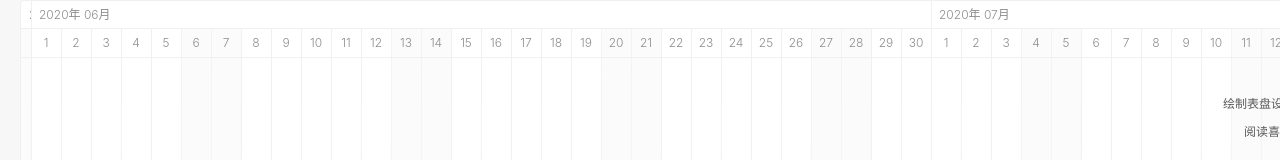
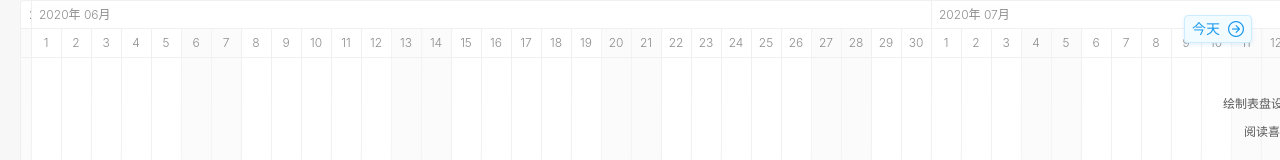
Before and after one commit to XiaoDHuang/ts-gant, a Vue app: page / in a window 1280 px wide. Shown: the top 160 px of the page. Built offline with nearby package versions, Linux system fonts and the light colour scheme.

Commit message:
feat: 甘特图时间跳转

```diff
--- a/src/components/gantt-chart-drag.vue
+++ b/src/components/gantt-chart-drag.vue
@@ -87,6 +87,8 @@
                   :viewTranslateX="translateX"
                   :translateX="bar.translateX"
                   :translateY="bar.translateY"
+                  :width="bar.width"
+                  @timeTranslateLocation="locaTimeTranslate"
                 ></task-bar-thumb>
                 <task-bar
                   v-else
@@ -105,6 +107,12 @@
             </div>
           </div>
         </main>
+        <time-indicator
+          :viewTranslateX="translateX"
+          :viewWidth="viewWidth"
+          :pxUnitAmp="pxUnitAmp"
+          @timeTranslateLocation="locaTimeTranslate"
+        ></time-indicator>
       </div>
     </div>
   </div>
@@ -116,9 +124,9 @@ import dayjs from "dayjs"; // 导入日期js
 // const uuidv4 = require("uuid/v4"); // 导入uuid生成插件
 import isBetween from "dayjs/plugin/isBetween";
 // import weekday from 'dayjs/plugin/weekday';
-import taskBar from './task-bar';
-import taskBarThumb from './task-bar-thumb';
-
+import TaskBar from './task-bar';
+import TaskBarThumb from './task-bar-thumb';
+import TimeIndicator from './time-indicator.vue';
 
 import Hammer from 'hammerjs';
 
@@ -129,6 +137,7 @@ import '@/assets/css/gantt.css';
 
 dayjs.extend(isBetween);
 
+// console.log(TimeIndicator, '>>>>>>>');
 /*
  **************定义字段类型****************
  // 列字段名称
@@ -152,11 +161,41 @@ const barList = [
   { translateY: 98, translateX: 554810, width: 120, label: '三体'},
 ];
 
+const viewTypeList = [
+  {
+    key: "day",
+    label: "日",
+  },
+  {
+    key: "week",
+    label: "周",
+  },
+  {
+    key: "month",
+    label: "月"
+  },
+  {
+    key: "quarter",
+    label: "季",
+  },
+  {
+    key: "halfYear",
+    label: "年"
+  }
+]
+/** 时间定位相关逻辑 */
+const locationModule = {
+  locaTimeTranslate(translateX) {
+    this.translateX = translateX;
+  }
+};
+
 export default {
   name: "tsGantt",
   components: {
-    taskBar,
-    taskBarThumb
+    TaskBar,
+    TimeIndicator,
+    TaskBarThumb
   },
   data() {
     return {
@@ -208,6 +247,9 @@ export default {
 
     dayMonthList() {
       return [];
+    },
+    pxUnitAmp() {
+      return pxUnitAmp;
     }
   },
   methods: {
@@ -225,7 +267,6 @@ export default {
         this.showSelectionBar(event);
       }
     },
-
     /**
      * 根据选中行高度 显示对应条状工具条
      */
@@ -600,7 +641,9 @@ export default {
       });
 
       return list;
-    }
+    },
+
+    ...locationModule
   },
   watch: {
   },
--- a/src/components/task-bar-thumb.vue
+++ b/src/components/task-bar-thumb.vue
@@ -1,6 +1,6 @@
 <template>
   <div :class="sideClass" class="task-bar-thumb__2suT" :style="`top: ${top}px; left: ${left}px;`">
-    <button class="btn-type-subtle__1YDY btn-size-smaller__zaJ7" type="button" data-role="button">
+    <button class="btn-type-subtle__1YDY btn-size-smaller__zaJ7" @click="timeTranslateLocation" type="button" data-role="button">
       <div class="label__fdzT" v-if="type === 'right'" style="left: 0px;">{{label}}</div>
       <span class="icon__YImk icon dls-icon icon-triangle-right-s" data-role="icon"></span>
       <div class="label__fdzT" v-if="type === 'left'" style="left: 0px;">{{label}}</div>
@@ -31,6 +31,10 @@ export default {
       type: Number,
       default: 554810
     },
+    width: {
+      type: Number,
+      default: 30
+    }
   },
   computed: {
     left() {
@@ -61,6 +65,19 @@ export default {
       const right = this.translateX;
 
       return right - rightSide > 0 ? 'right' : 'left';
+    },
+    timeTranslateLocation() {
+      let translateX1 = this.viewTranslateX + (this.viewWidth / 2);
+      let translateX2 = this.translateX + this.width;
+
+      let diffX = Math.abs(translateX2 - translateX1);
+      let translateX = this.viewTranslateX + diffX;
+
+      if (this.type === 'left') {
+        translateX = this.viewTranslateX - diffX;
+      }
+
+      this.$emit('timeTranslateLocation', translateX);
     }
   }
 }
--- /dev/null
+++ b/src/components/time-indicator.vue
@@ -0,0 +1,57 @@
+<template>
+  <button
+    @click="timeTranslateLocation"
+    :class="{scrolling__3E94: false}"
+    class="btn-type-secondary__h-_i move-to-today__uxgP btn-size-smaller__zaJ7"
+    type="button"
+    data-role="button"
+    :style="`left: ${left}; right: ${right};`
+  ">
+    <span v-if="type === 'left'" class="icon__YImk icon dls-icon icon-circle-arrow-left-o" data-role="icon"></span>
+    <span>今天</span>
+    <span v-if="type === 'right'" class="icon__YImk icon dls-icon icon-circle-arrow-right-o" data-role="icon"></span>
+  </button>
+</template>
+<script>
+import dayjs from "dayjs"; // 导入日期js
+export default {
+  props: {
+    viewTranslateX: {
+      type: Number,
+      default: 554780
+    },
+    viewWidth: {
+      type: Number,
+      default: 1322
+    },
+    pxUnitAmp: {
+      type: Number,
+      default: 0
+    }
+  },
+  computed: {
+    curTranslateX() {
+      return Math.floor(dayjs(new Date().valueOf()).hour(0).minute(0).second(0).valueOf() / this.pxUnitAmp);
+    },
+    type() {
+      let type = 'right';
+      if (this.curTranslateX < this.viewTranslateX) {
+        type = 'left';
+      }
+      return type;
+    },
+    left() {
+      return this.type=== 'left' ? '0px' : 'unset'
+    },
+    right() {
+      return this.type === 'right' ? 111 + 'px' : 'unset';
+    },
+  },
+  methods: {
+    timeTranslateLocation() {
+      const translateX = this.curTranslateX - (this.viewWidth / 2);
+      this.$emit('timeTranslateLocation', translateX);
+    }
+  }
+}
+</script>
```
